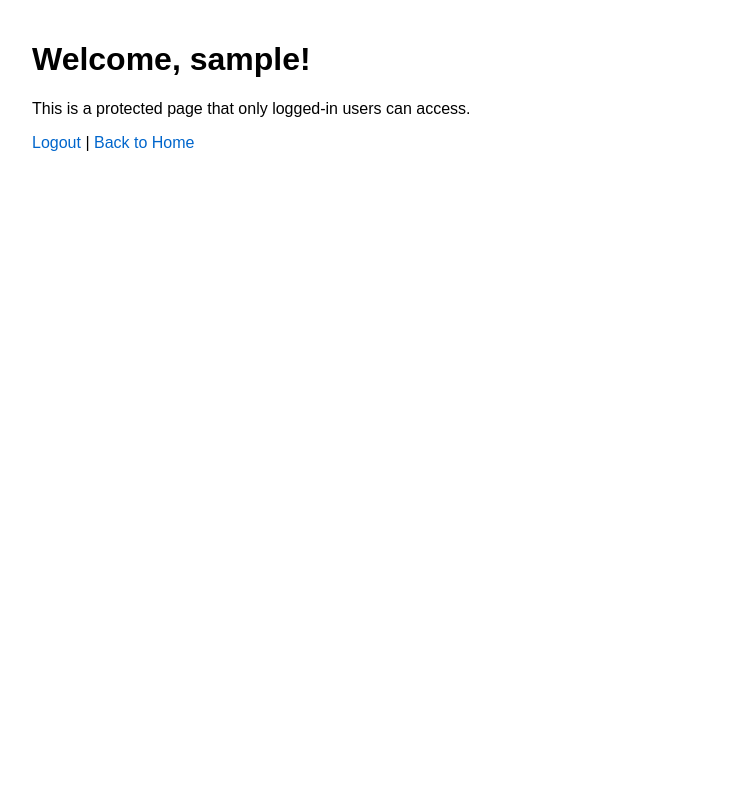
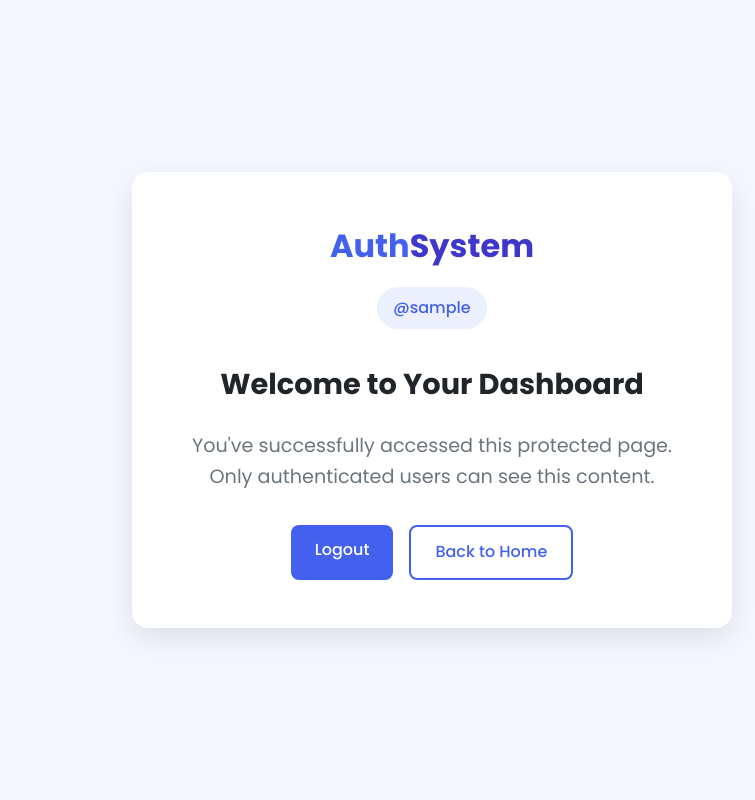
Before and after one commit to pubudusanka/flask_auth_service, a Flask app: template templates/protected.html in a window 1280 px wide. Shown: the whole page, without its empty margins (208-963 px from the left). Run offline with Flask 3, Linux system fonts and the light colour scheme; the template is opened without the code that fills it: most values are stand-ins (such as "Sample title", 1, 10 or a date in 2020).

Commit message:
Update protected.html

```diff
--- a/templates/protected.html
+++ b/templates/protected.html
@@ -1,16 +1,161 @@
 <!DOCTYPE html>
-<html>
+<html lang="en">
 <head>
-    <title>Protected Page</title>
+    <meta charset="UTF-8">
+    <meta name="viewport" content="width=device-width, initial-scale=1.0">
+    <title>AuthSystem | Dashboard</title>
+    <link href="https://fonts.googleapis.com/css2?family=Poppins:wght@300;400;500;600;700&display=swap" rel="stylesheet">
     <style>
-        body { font-family: Arial, sans-serif; max-width: 800px; margin: 0 auto; padding: 20px; }
-        a { color: #0066cc; text-decoration: none; }
-        a:hover { text-decoration: underline; }
+        :root {
+            --primary: #4361ee;
+            --primary-dark: #3a56d4;
+            --secondary: #3f37c9;
+            --success: #4cc9f0;
+            --danger: #f72585;
+            --light: #f8f9fa;
+            --dark: #212529;
+            --gray: #6c757d;
+            --white: #ffffff;
+        }
+
+        * {
+            margin: 0;
+            padding: 0;
+            box-sizing: border-box;
+        }
+
+        body {
+            font-family: 'Poppins', sans-serif;
+            background-color: #f5f7ff;
+            color: var(--dark);
+            line-height: 1.6;
+        }
+
+        .container {
+            max-width: 1200px;
+            margin: 0 auto;
+            padding: 2rem;
+        }
+
+        .dashboard-container {
+            display: flex;
+            min-height: 100vh;
+            align-items: center;
+            justify-content: center;
+        }
+
+        .dashboard-card {
+            background: var(--white);
+            border-radius: 16px;
+            box-shadow: 0 10px 30px rgba(0, 0, 0, 0.1);
+            width: 100%;
+            max-width: 600px;
+            padding: 3rem;
+            text-align: center;
+            transition: transform 0.3s ease;
+        }
+
+        .dashboard-card:hover {
+            transform: translateY(-5px);
+        }
+
+        .logo {
+            font-size: 2rem;
+            font-weight: 700;
+            color: var(--primary);
+            margin-bottom: 1rem;
+        }
+
+        .logo span {
+            color: var(--secondary);
+        }
+
+        h1 {
+            font-size: 1.8rem;
+            margin-bottom: 1.5rem;
+            color: var(--dark);
+        }
+
+        .welcome-text {
+            font-size: 1.2rem;
+            margin-bottom: 2rem;
+            color: var(--gray);
+        }
+
+        .user-badge {
+            display: inline-block;
+            background-color: rgba(67, 97, 238, 0.1);
+            color: var(--primary);
+            padding: 0.5rem 1rem;
+            border-radius: 50px;
+            margin-bottom: 2rem;
+            font-weight: 500;
+        }
+
+        .btn-group {
+            display: flex;
+            gap: 1rem;
+            justify-content: center;
+        }
+
+        .btn {
+            display: inline-block;
+            padding: 0.8rem 1.5rem;
+            border-radius: 8px;
+            font-weight: 500;
+            text-decoration: none;
+            transition: all 0.3s ease;
+        }
+
+        .btn-primary {
+            background-color: var(--primary);
+            color: var(--white);
+        }
+
+        .btn-primary:hover {
+            background-color: var(--primary-dark);
+            transform: translateY(-2px);
+            box-shadow: 0 5px 15px rgba(67, 97, 238, 0.3);
+        }
+
+        .btn-outline {
+            border: 2px solid var(--primary);
+            color: var(--primary);
+        }
+
+        .btn-outline:hover {
+            background-color: var(--primary);
+            color: var(--white);
+        }
+
+        @media (max-width: 768px) {
+            .dashboard-card {
+                padding: 2rem;
+            }
+
+            .btn-group {
+                flex-direction: column;
+            }
+
+            .btn {
+                width: 100%;
+            }
+        }
     </style>
 </head>
 <body>
-    <h1>Welcome, {{ username }}!</h1>
-    <p>This is a protected page that only logged-in users can access.</p>
-    <p><a href="{{ url_for('logout') }}">Logout</a> | <a href="{{ url_for('home') }}">Back to Home</a></p>
+    <div class="dashboard-container">
+        <div class="dashboard-card">
+            <div class="logo">Auth<span>System</span></div>
+            <div class="user-badge">@{{ username }}</div>
+            <h1>Welcome to Your Dashboard</h1>
+            <p class="welcome-text">You've successfully accessed this protected page. Only authenticated users can see this content.</p>
+
+            <div class="btn-group">
+                <a href="{{ url_for('logout') }}" class="btn btn-primary">Logout</a>
+                <a href="{{ url_for('home') }}" class="btn btn-outline">Back to Home</a>
+            </div>
+        </div>
+    </div>
 </body>
 </html>
```
